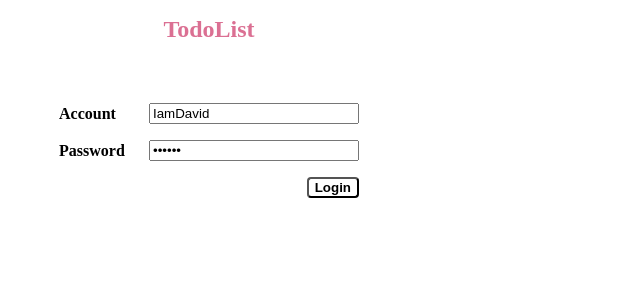
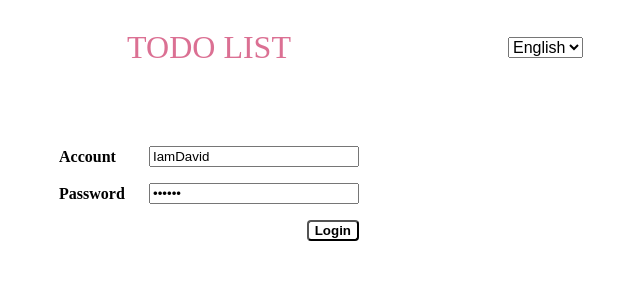
Before and after one commit to EKK09/todo-test, a React app: page /login in a window 1280 px wide. Shown: the top 300 px of the page, without its empty margins (431-1071 px from the left). Built offline with nearby package versions, Linux system fonts and the light colour scheme.

Commit message:
feature: implement change language function

```diff
--- /dev/null
+++ b/src/components/Header.tsx
@@ -0,0 +1,38 @@
+import React from 'react';
+import styled from 'styled-components';
+import { useTranslation } from 'react-i18next';
+import LangSelector from './LangSelector';
+
+const Wrapper = styled.div`
+  padding: 26px 0;
+  position: relative;
+  display: flex;
+  justify-content: center;
+  align-items: center;
+`;
+
+const Title = styled.div`
+  font-size: 2rem;
+  text-align: center;
+  color: palevioletred;
+  line-height: 26px;
+`;
+
+const LangSelectorWrapper = styled.div`
+  position: absolute;
+  right: 0;
+`;
+
+const Header = (): React.ReactElement => {
+  const { t } = useTranslation();
+  return (
+    <Wrapper>
+      <Title>{t('global.appName')}</Title>
+      <LangSelectorWrapper>
+        <LangSelector />
+      </LangSelectorWrapper>
+    </Wrapper>
+  );
+};
+
+export default Header;
--- /dev/null
+++ b/src/components/LangSelector.tsx
@@ -0,0 +1,34 @@
+import React, { ChangeEvent } from 'react';
+import { LANG_OPTION } from 'src/i18n';
+import styled from 'styled-components';
+import { useTranslation } from 'react-i18next';
+
+const Wrapper = styled.div`
+  margin: 0 16px;
+  display: flex;
+  justify-content: space-between;
+  align-items: center;
+`;
+const Select = styled.select`
+    font-size: 1em;
+`;
+
+const LangSelector = (): React.ReactElement => {
+  const { i18n } = useTranslation();
+  const currentlang = i18n.language;
+  const handleLangSelect = (event: ChangeEvent<HTMLSelectElement>) => {
+    i18n.changeLanguage(event.target.value);
+  };
+  const langOptions = Object.entries(LANG_OPTION).map(([value, label]) => (
+    <option key={value} value={value}>{label}</option>
+  ));
+  return (
+    <Wrapper>
+      <Select value={currentlang} onChange={handleLangSelect}>
+        {langOptions}
+      </Select>
+    </Wrapper>
+  );
+};
+
+export default LangSelector;
--- a/src/layout/MainLayout.tsx
+++ b/src/layout/MainLayout.tsx
@@ -1,12 +1,7 @@
 import React, { Suspense } from 'react';
+import Header from 'src/components/Header';
 import RouteView from 'src/route/RouteView';
 import styled from 'styled-components';
-
-const Title = styled.h1`
-  font-size: 1.5em;
-  text-align: center;
-  color: palevioletred;
-`;
 
 const Wrapper = styled.div`
   max-width: 780px;
@@ -15,7 +10,7 @@ const Wrapper = styled.div`
 
 const MainLayout = (): React.ReactElement => (
   <Wrapper>
-    <Title>TodoList</Title>
+    <Header />
     <Suspense fallback={<div>loading ...</div>}>
       <RouteView />
     </Suspense>
```
